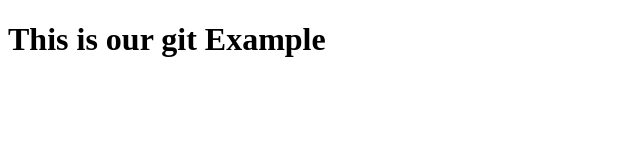
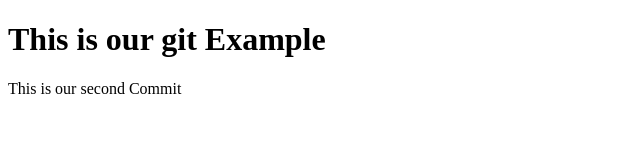
Before and after one commit to 19WDWU02/git-example, a plain HTML site: page index.html in a window 1280 px wide. Shown: the whole page, without its empty margins (0-640 px from the left). Drawn offline with Linux system fonts and the light colour scheme.

Commit message:
edited index page

```diff
--- a/index.html
+++ b/index.html
@@ -6,5 +6,6 @@
     </head>
     <body>
         <h1>This is our git Example</h1>
+        <p>This is our second Commit</p>
     </body>
 </html>
```
